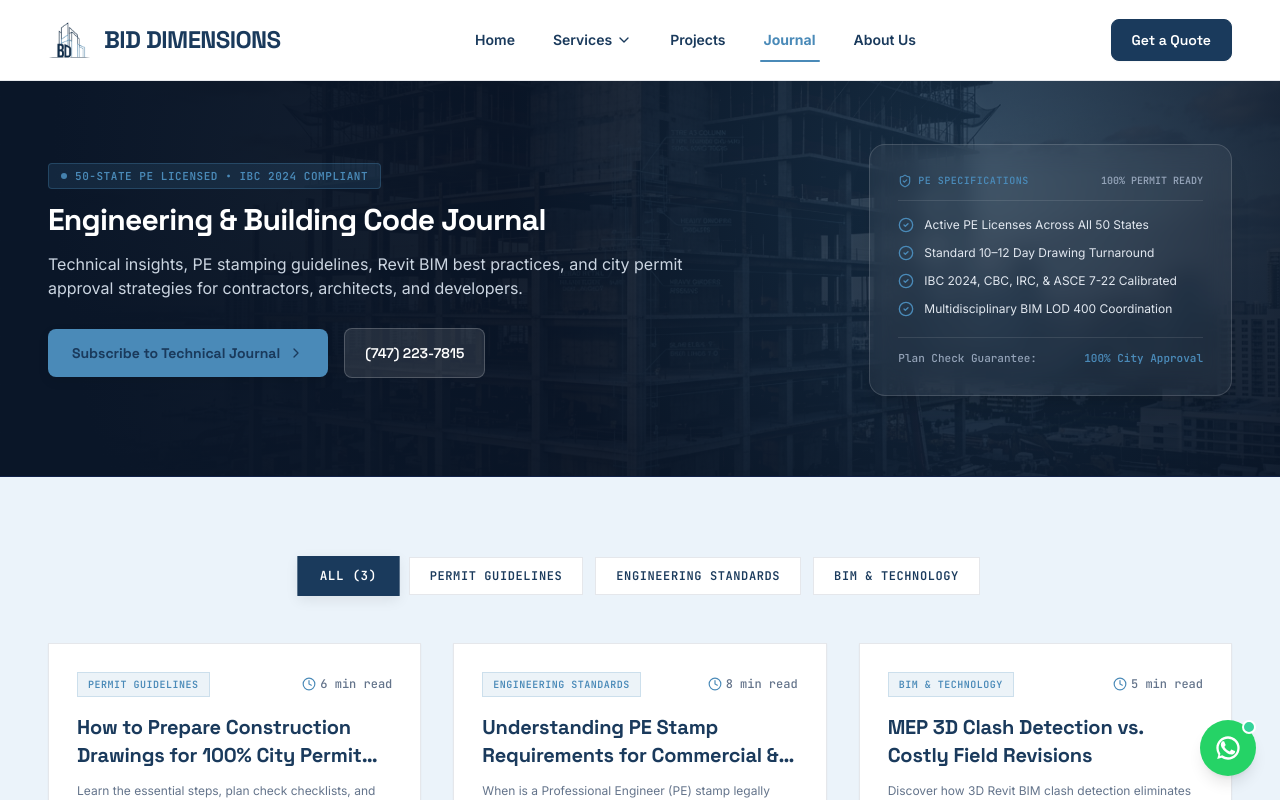
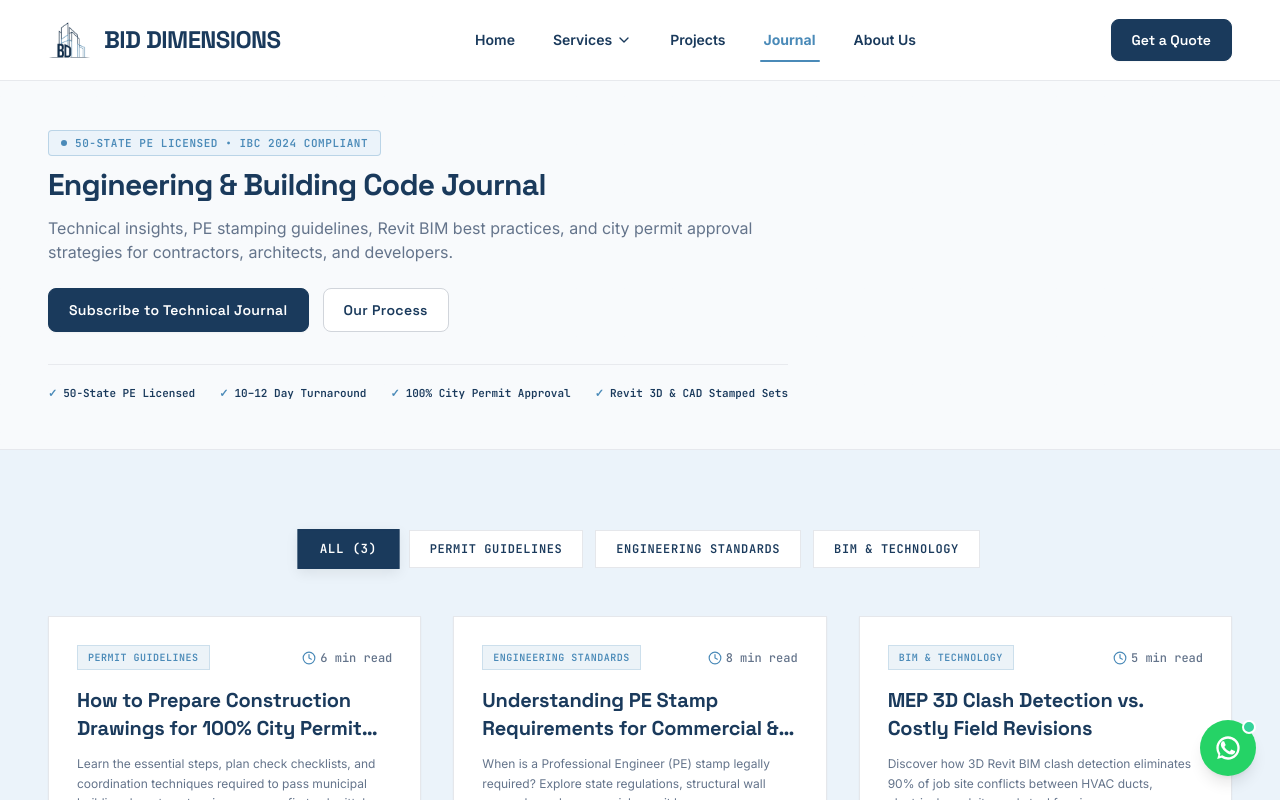
Before and after one commit to shehz-max/Bid-Dimension, a Next.js app: page /blog in a window 1280 px wide. Shown: the top 800 px of the page. Built offline with nearby package versions, Linux system fonts and the light colour scheme.

Commit message:
feat: implement PrimeCost Pure Technical Architectural Header across all subpages

```diff
--- a/components/organisms/Hero.tsx
+++ b/components/organisms/Hero.tsx
@@ -4,7 +4,7 @@ import React from 'react';
 import Link from 'next/link';
 import { Button } from '@/components/atoms/Button';
 import { FadeInUp } from '@/components/animation/FadeInUp';
-import { ChevronRight, ArrowDown, ShieldCheck, CheckCircle2, FileCheck } from 'lucide-react';
+import { ChevronRight, ArrowDown, ShieldCheck, CheckCircle2, FileCheck, Phone } from 'lucide-react';
 
 export interface HeroProps {
   variant: 'homepage' | 'page';
@@ -108,44 +108,25 @@ export const Hero: React.FC<HeroProps> = ({
     );
   }
 
-  // Subpage Hero Variant: Dark Executive Cinematic Blueprint Header (Concept 1)
+  // Subpage Hero Variant: PrimeCost Pure Technical Engineering Header (Zero Photos, Zero Fades, 100% Clean)
   return (
-    <section className="relative pt-32 sm:pt-36 pb-16 sm:pb-20 bg-[#0A1628] border-b border-[#1E3A8A]/30 overflow-hidden text-white">
-      {/* Background Architectural Artwork with High-Tech Dark Ambient Overlay */}
-      <div className="absolute inset-0 pointer-events-none z-0 overflow-hidden">
-        <img
-          src={image || '/images/hero-structural-bg.jpg'}
-          alt={headline || 'Engineering discipline background'}
-          className="w-full h-full object-cover object-center opacity-20 filter contrast-125 saturate-50"
-        />
+    <section className="relative pt-28 sm:pt-32 pb-10 sm:pb-12 bg-[#F8FAFC] border-b border-gray-200/90 text-bd-navy overflow-hidden">
+      {/* Subtle Technical Blueprint Grid Underlay */}
+      <div className="absolute inset-0 blueprint-grid opacity-[0.07] pointer-events-none" />
 
-        {/* Ambient Engineering Blueprint Glow Overlay */}
-        <div
-          className="absolute inset-0 z-0"
-          style={{
-            background:
-              'radial-gradient(circle at 75% 35%, rgba(74, 138, 184, 0.22) 0%, rgba(10, 22, 40, 0.75) 45%, #0A1628 90%)',
-          }}
-        />
-
-        {/* Subtle Architectural Blueprint Grid Lines */}
-        <div className="absolute inset-0 blueprint-grid opacity-15 pointer-events-none" />
-      </div>
-
-      <div className="max-w-[1280px] mx-auto px-5 sm:px-8 lg:px-12 w-full z-10 relative">
-        <div className="grid grid-cols-1 lg:grid-cols-12 gap-8 lg:gap-12 items-center">
-          {/* Left Column: Breadcrumb, Discipline Badge, Headline, Subheadline, Actions (8 Columns) */}
-          <div className="lg:col-span-8 flex flex-col items-start">
+      <div className="max-w-[1280px] mx-auto px-5 sm:px-8 lg:px-12 w-full relative z-10">
+        <div className="flex flex-col items-start max-w-4xl">
+          {/* 1. Breadcrumb Navigation */}
           {breadcrumb && breadcrumb.length > 0 && (
             <FadeInUp delay={0.05}>
-                <nav className="flex items-center gap-1.5 text-xs text-slate-400 font-mono mb-3.5">
+              <nav className="flex items-center gap-1.5 text-xs text-bd-gray font-mono mb-3">
                 {breadcrumb.map((crumb, idx) => (
                   <React.Fragment key={crumb.href}>
-                      {idx > 0 && <span className="text-slate-600">/</span>}
+                    {idx > 0 && <span className="text-gray-300">/</span>}
                     {idx === breadcrumb.length - 1 ? (
                       <span className="text-bd-blue font-semibold">{crumb.label}</span>
                     ) : (
-                        <Link href={crumb.href} className="hover:text-white transition-colors">
+                      <Link href={crumb.href} className="hover:text-bd-navy transition-colors">
                         {crumb.label}
                       </Link>
                     )}
@@ -155,94 +136,78 @@ export const Hero: React.FC<HeroProps> = ({
             </FadeInUp>
           )}
 
+          {/* 2. Discipline Category Tag */}
           <FadeInUp delay={0.08}>
-              <div className="inline-flex items-center gap-2 px-3 py-1 bg-bd-blue/15 border border-bd-blue/30 rounded-md mb-3.5 text-bd-blue font-mono text-[11px] font-bold uppercase tracking-wider">
-                <span className="w-1.5 h-1.5 rounded-full bg-bd-blue animate-pulse" />
+            <div className="inline-flex items-center gap-2 px-3 py-1 bg-[#EBF3FA] border border-[#4A8AB8]/30 rounded-md mb-3 text-bd-blue font-mono text-[11px] font-bold uppercase tracking-wider">
+              <span className="w-1.5 h-1.5 rounded-full bg-bd-blue" />
               <span>{label || '50-STATE PE LICENSED • IBC 2024 COMPLIANT'}</span>
             </div>
           </FadeInUp>
 
+          {/* 3. Bold Authoritative Headline */}
           <FadeInUp delay={0.1}>
-              <h1 className="font-display font-bold text-3xl sm:text-44px lg:text-50px leading-[1.1] tracking-tight text-white mb-4">
+            <h1 className="font-display font-bold text-3xl sm:text-42px lg:text-46px leading-[1.12] tracking-tight text-bd-navy mb-3.5">
               {headline}
             </h1>
           </FadeInUp>
 
+          {/* 4. Subheadline */}
           {subheadline && (
-              <FadeInUp delay={0.2}>
-                <p className="font-body text-sm sm:text-base text-slate-300 leading-relaxed mb-7 max-w-2xl">
+            <FadeInUp delay={0.15}>
+              <p className="font-body text-sm sm:text-base text-bd-gray leading-relaxed mb-6 max-w-3xl">
                 {subheadline}
               </p>
             </FadeInUp>
           )}
 
-            <FadeInUp delay={0.3}>
-              <div className="flex flex-wrap items-center gap-3.5 sm:gap-4">
+          {/* 5. Action Buttons */}
+          <FadeInUp delay={0.2}>
+            <div className="flex flex-wrap items-center gap-3.5 mb-8">
               {cta && (
-                  <Link
-                    href={cta.href}
-                    className="relative overflow-hidden group px-6 py-3.5 bg-bd-blue hover:bg-white text-bd-navy font-display font-bold text-sm rounded-lg shadow-md hover:shadow-lg transition-all"
-                  >
-                    <div className="absolute inset-0 w-1/2 h-full bg-gradient-to-r from-transparent via-white/30 to-transparent -skew-x-12 -translate-x-full group-hover:translate-x-[300%] transition-transform duration-1000 ease-out pointer-events-none" />
-                    <span className="relative z-10 flex items-center gap-2">
+                <Button variant="primary" size="md" href={cta.href}>
                   {cta.text}
-                      <ChevronRight className="w-4 h-4 text-bd-navy" />
-                    </span>
-                  </Link>
+                </Button>
               )}
 
+              {secondaryCta ? (
+                <Button variant="secondary" size="md" href={secondaryCta.href}>
+                  {secondaryCta.text}
+                </Button>
+              ) : (
                 <a
                   href="tel:7472237815"
-                  className="inline-flex items-center gap-2 px-5 py-3.5 bg-white/10 hover:bg-white/20 border border-white/20 text-white font-display font-semibold text-sm rounded-lg transition-all backdrop-blur-xs"
+                  className="inline-flex items-center gap-2 px-5 py-2.5 bg-white border border-gray-300 font-display font-semibold text-sm text-bd-navy hover:border-bd-blue hover:text-bd-blue transition-all shadow-2xs rounded-lg group"
                 >
+                  <Phone className="w-4 h-4 text-bd-blue group-hover:scale-110 transition-transform" />
                   <span>(747) 223-7815</span>
                 </a>
+              )}
             </div>
           </FadeInUp>
+
+          {/* 6. PrimeCost-Style 4-Pill Technical Credential Matrix */}
+          <FadeInUp delay={0.25}>
+            <div className="w-full pt-5 border-t border-gray-200/80 flex flex-wrap items-center gap-x-6 gap-y-2.5 font-mono text-[11px] text-bd-navy font-semibold">
+              <div className="flex items-center gap-1.5">
+                <span className="text-bd-blue font-bold">✓</span>
+                <span>50-State PE Licensed</span>
               </div>
-
-          {/* Right Column: Engineering Credential HUD Card (4 Columns) */}
-          <div className="lg:col-span-4 w-full">
-            <FadeInUp delay={0.25}>
-              <div className="bg-white/5 border border-white/15 rounded-2xl p-6 sm:p-7 backdrop-blur-md shadow-xl flex flex-col gap-4">
-                <div className="flex items-center justify-between border-b border-white/10 pb-3">
-                  <span className="font-mono text-[10px] uppercase font-bold text-bd-blue tracking-wider flex items-center gap-1.5">
-                    <ShieldCheck className="w-3.5 h-3.5 text-bd-blue" />
-                    PE SPECIFICATIONS
-                  </span>
-                  <span className="font-mono text-[10px] text-slate-400 font-semibold">
-                    100% PERMIT READY
-                  </span>
+              <div className="flex items-center gap-1.5">
+                <span className="text-bd-blue font-bold">✓</span>
+                <span>10–12 Day Turnaround</span>
               </div>
-
-                <div className="flex flex-col gap-3 font-body text-xs text-slate-200">
-                  <div className="flex items-center gap-2.5">
-                    <CheckCircle2 className="w-4 h-4 text-bd-blue shrink-0" />
-                    <span>Active PE Licenses Across All 50 States</span>
+              <div className="flex items-center gap-1.5">
+                <span className="text-bd-blue font-bold">✓</span>
+                <span>100% City Permit Approval</span>
               </div>
-                  <div className="flex items-center gap-2.5">
-                    <CheckCircle2 className="w-4 h-4 text-bd-blue shrink-0" />
-                    <span>Standard 10–12 Day Drawing Turnaround</span>
-                  </div>
-                  <div className="flex items-center gap-2.5">
-                    <CheckCircle2 className="w-4 h-4 text-bd-blue shrink-0" />
-                    <span>IBC 2024, CBC, IRC, & ASCE 7-22 Calibrated</span>
-                  </div>
-                  <div className="flex items-center gap-2.5">
-                    <CheckCircle2 className="w-4 h-4 text-bd-blue shrink-0" />
-                    <span>Multidisciplinary BIM LOD 400 Coordination</span>
-                  </div>
-                </div>
-
-                <div className="mt-1 pt-3 border-t border-white/10 flex items-center justify-between font-mono text-[11px]">
-                  <span className="text-slate-400">Plan Check Guarantee:</span>
-                  <span className="text-bd-blue font-bold">100% City Approval</span>
+              <div className="flex items-center gap-1.5">
+                <span className="text-bd-blue font-bold">✓</span>
+                <span>Revit 3D & CAD Stamped Sets</span>
               </div>
             </div>
           </FadeInUp>
         </div>
       </div>
-      </div>
     </section>
   );
 };
```
Lines whose indentation alone changed are shown as unchanged.
